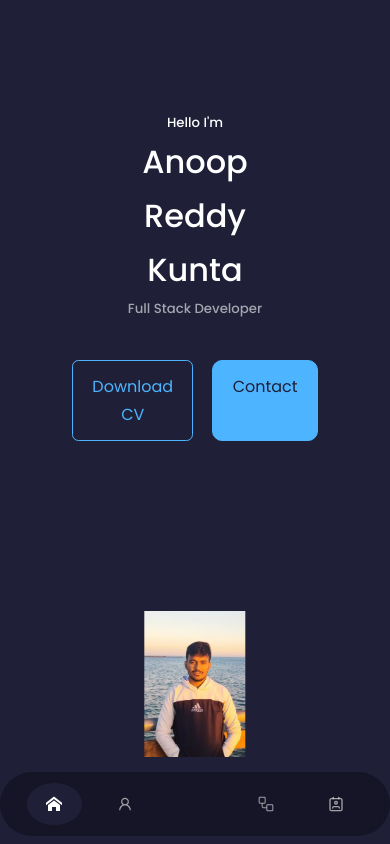
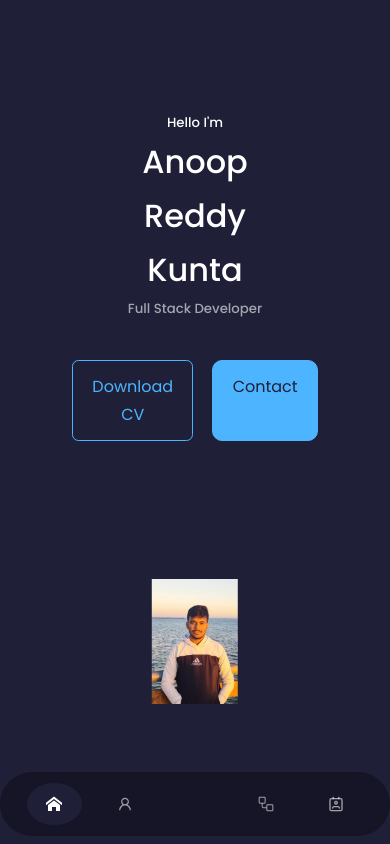
Before and after one commit to Anoopreddy123/PortFolio, a React (Create React App) app: page / in a window 390 px wide. Shown: the top 844 px of the page. Built offline with nearby package versions, Linux system fonts and the light colour scheme; some icons are missing.

Commit message:
changing the layout

```diff
--- a/src/Components/Header/Header.css
+++ b/src/Components/Header/Header.css
@@ -31,7 +31,7 @@ header {
 
 .me {
     margin-top: 50px;
-    width: 100%; /* Adjusted width for better responsiveness */
+    width: 80%; /* Adjusted width for better responsiveness */
     max-width: 22rem; /* Added max-width to control the image size */
     height: auto; /* Allowing the height to adjust proportionally */
     position: absolute;
@@ -61,4 +61,10 @@ header {
     .scroll_down {
         display: none;
     }
+
+    .me {
+        width: 90%; /* Adjusted width for smaller screens */
+        max-width: 18rem; /* Adjusted max-width for smaller screens */
+        padding: 3rem 1.5rem 1.5rem 1.5rem; /* Adjusted padding for smaller screens */
+    }
 }
```
